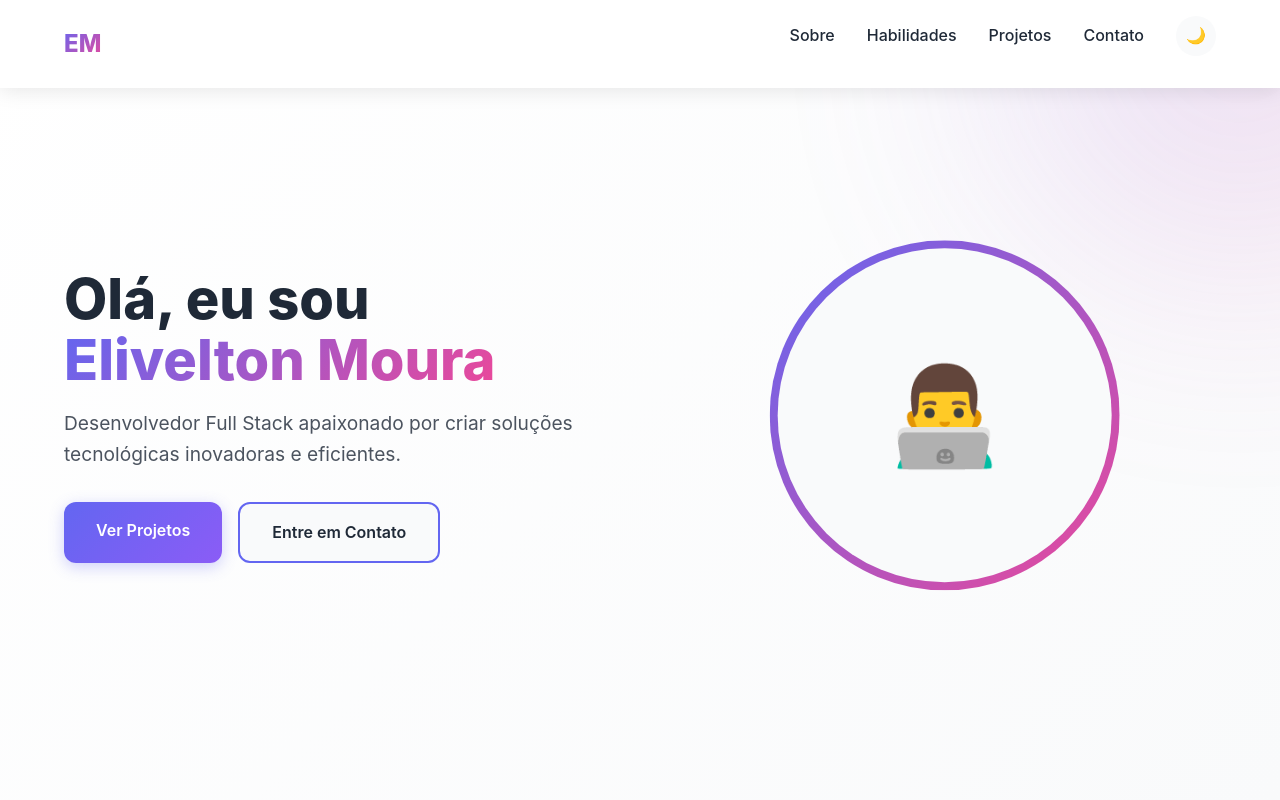
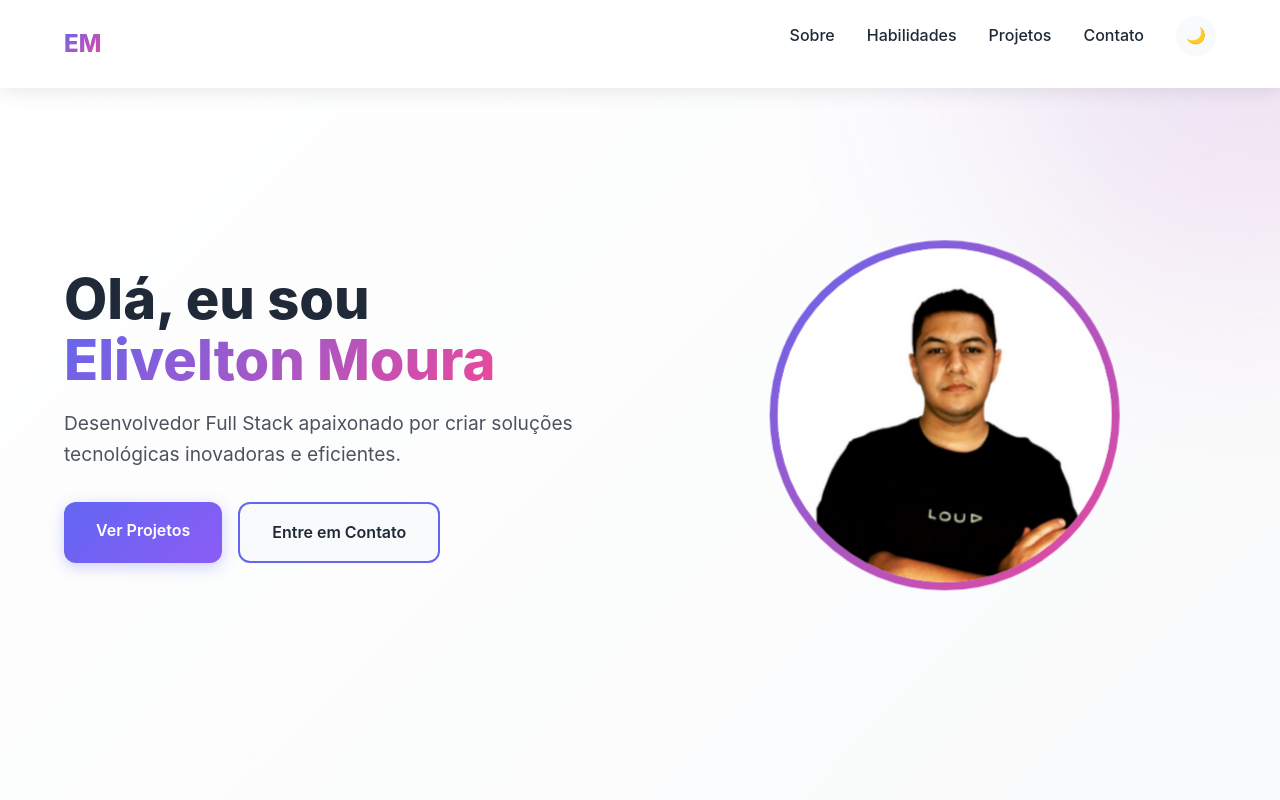
Before and after one commit to Eliveltonmoura/portifolio.githun.io, a plain HTML site: page index.html in a window 1280 px wide. Shown: the top 800 px of the page. Drawn offline with nearby package versions, Linux system fonts and the light colour scheme.

Commit message:
feat: profile

```diff
--- a/index.html
+++ b/index.html
@@ -42,7 +42,9 @@
             </div>
             <div class="hero-image">
                 <div class="profile-pic">
-                    <div class="profile-pic-inner">👨‍💻</div>
+                    <div class="profile-pic-inner">
+                        <img  class="profile-image" src="/assets/img/profile/profile.png" alt="Foto de Elivelton Moura">
+                    </div>
                 </div>
             </div>
         </div>
@@ -94,6 +96,10 @@
                 </div>
                 <div class="skill-item">
                     <span class="skill-name">MySQL</span>
+                    <span class="skill-badge">Avançado</span>
+                </div>
+                <div class="skill-item">
+                    <span class="skill-name">Java</span>
                     <span class="skill-badge">Avançado</span>
                 </div>
             </div>
@@ -193,7 +199,7 @@
 
             <div class="project-card">
                 <div class="project-image">
-                    <img  src="./assets/img/projeto5/foto01.png" alt="shell" width="100%">
+                    <img src="./assets/img/projeto5/foto01.png" alt="shell" width="100%">
                 </div>
                 <div class="project-content">
                     <h3> Meu Shell </h3>
@@ -218,8 +224,8 @@
 
             <div class="project-card">
                 <div class="project-image">
-                    <img  src="./assets/img/projeto4/foto01.png"
-                        alt="Gerador de Casos de Teste Cypress" width="100%" height="100%">
+                    <img src="./assets/img/projeto4/foto01.png" alt="Gerador de Casos de Teste Cypress" width="100%"
+                        height="100%">
                 </div>
                 <div class="project-content">
                     <h3> Gerador de Casos de Teste Cypress </h3>
--- a/src/css/style.css
+++ b/src/css/style.css
@@ -400,7 +400,14 @@ h2 {
     gap: 0.5rem;
     margin: 1rem 0;
 }
+.profile-image{
 
+    width: 100%;
+    height: 100%;
+    object-fit: cover;
+    border-radius: 50%;
+
+}
 .tag {
     background: var(--bg-color);
     padding: 0.4rem 0.8rem;
```
Also changed, not shown: assets/img/profile/profile.png (added), assets/img/profile/profile01.png (added). Lines whose indentation alone changed are shown as unchanged.
